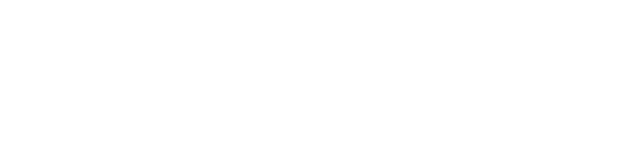
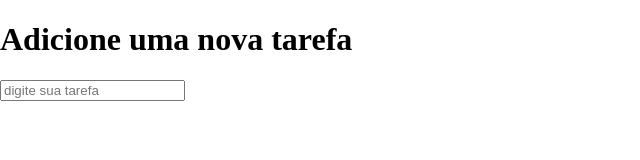
Before and after one commit to denizafontineles/Projeto-To-Do-List, a plain HTML site: page index.html in a window 1280 px wide. Shown: the whole page, without its empty margins (0-640 px from the left). Drawn offline with Linux system fonts and the light colour scheme.

Commit message:
adiciona inicio de html e css da to do list

```diff
--- a/CSS/style.css
+++ b/CSS/style.css
@@ -0,0 +1,10 @@
+/* ==========GERAL============ */
+
+*{
+    box-sizing: border-box;
+}
+
+body{
+    padding: 0;
+    margin: 0;
+}
--- a/index.html
+++ b/index.html
@@ -4,9 +4,25 @@
     <meta charset="UTF-8">
     <meta name="viewport" content="width=device-width, initial-scale=1.0">
     <meta http-equiv="X-UA-Compatible" content="ie=edge">
+    <link rel="stylesheet" href="./CSS/style.css">
     <title>Projeto To Do List</title>
 </head>
 <body>
+    <div class="container__all">
+        <form class="container__form">
+            <div class="form-titulo">
+                <h1> Adicione uma nova tarefa</h1>
+            </div>
+            <div class="form-input">
+                <input type="text" class="input" id="input" placeholder="digite sua tarefa" >
 
+            </div>
+
+
+        </form>
+
+    </div>
+
+<script src="./JS/script.js"></script>
 </body>
 </html>
```
